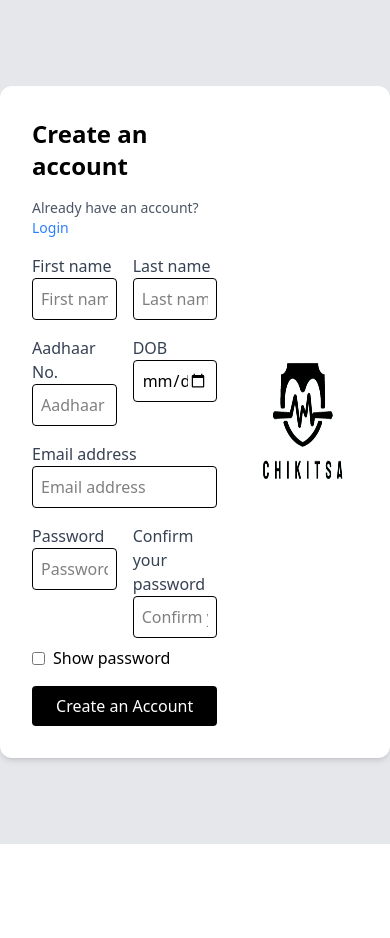
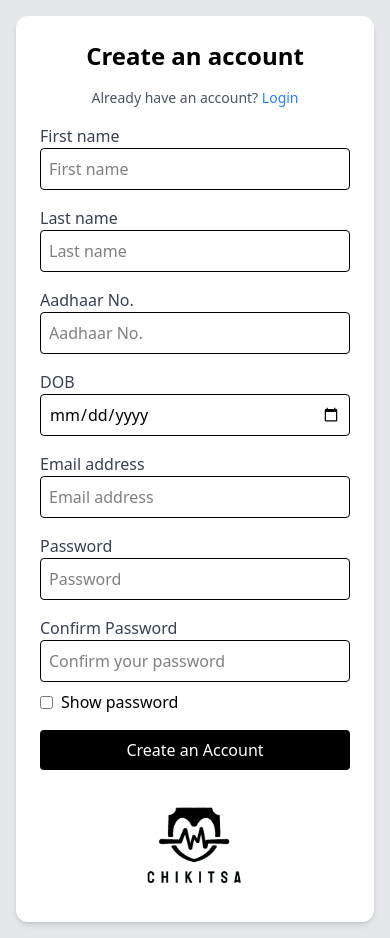
Before and after one commit to punithchavan/CHIKITSA, a React (Vite) app in the folder medical/: page /PSignup in a window 390 px wide. Before the commit the page ends 844 px from the top, so only its background shows below. Built offline with nearby package versions, Linux system fonts and the light colour scheme.

Commit message:
made responsive

```diff
--- a/medical/src/pages/Dsignup.jsx
+++ b/medical/src/pages/Dsignup.jsx
@@ -1,18 +1,21 @@
 import { useState } from "react";
-import logo from "../assets/logo.png"
-import { useNavigate,Link } from "react-router-dom";
+import logo from "../assets/logo.png";
+import { useNavigate, Link } from "react-router-dom";
+
 export default function DSignupForm() {
   const [showPassword, setShowPassword] = useState(false);
 
   return (
-    <div className="flex items-center justify-center min-h-screen bg-gray-200">
-      <div className="bg-white p-8 rounded-xl shadow-md max-w-2xl w-full flex">
-        <div className="w-2/3 pr-8">
-          <h2 className="text-2xl font-bold mb-4">Create an account</h2>
-          <p className="text-sm text-gray-600 mb-4">
+    <div className="flex items-center justify-center min-h-screen bg-gray-200 p-4">
+      <div className="bg-white p-6 md:p-8 rounded-xl shadow-md max-w-4xl w-full flex flex-col md:flex-row">
+        {/* Form Section */}
+        <div className="w-full md:w-2/3 md:pr-8">
+          <h2 className="text-2xl font-bold mb-4 text-center md:text-left">Create an account</h2>
+          <p className="text-sm text-gray-600 mb-4 text-center md:text-left">
             Already have an account? <Link to="/Login" className="text-blue-500 hover:underline">Login</Link>
           </p>
-          <div className="grid grid-cols-2 gap-4">
+
+          <div className="grid grid-cols-1 md:grid-cols-2 gap-4">
             <div>
               <label className="block text-gray-700">First name</label>
               <input type="text" placeholder="First name" className="border p-2 rounded w-full" />
@@ -29,7 +32,7 @@ export default function DSignupForm() {
               <label className="block text-gray-700">Aadhaar No.</label>
               <input type="text" placeholder="Aadhaar No." className="border p-2 rounded w-full" />
             </div>
-            <div className="col-span-2">
+            <div className="md:col-span-2">
               <label className="block text-gray-700">Email address</label>
               <input type="email" placeholder="Email address" className="border p-2 rounded w-full" />
             </div>
@@ -38,10 +41,11 @@ export default function DSignupForm() {
               <input type={showPassword ? "text" : "password"} placeholder="Password" className="border p-2 rounded w-full" />
             </div>
             <div>
-              <label className="block text-gray-700">Confirm your password</label>
+              <label className="block text-gray-700">Confirm Password</label>
               <input type={showPassword ? "text" : "password"} placeholder="Confirm your password" className="border p-2 rounded w-full" />
             </div>
           </div>
+
           <div className="flex items-center mt-2">
             <input
               type="checkbox"
@@ -51,10 +55,15 @@ export default function DSignupForm() {
             />
             <span>Show password</span>
           </div>
-          <button className="mt-4 w-full bg-black text-white py-2 rounded">Create an Account</button>
+
+          <button className="mt-4 w-full bg-black text-white py-2 rounded hover:bg-gray-800 transition">
+            Create an Account
+          </button>
         </div>
-        <div className="w-1/3 flex justify-center items-center">
-          <img src={logo} alt="Chikitsa Logo" className="w-24 h-24" />
+
+        {/* Logo Section */}
+        <div className="w-full md:w-1/3 flex justify-center items-center mt-6 md:mt-0">
+          <img src={logo} alt="Chikitsa Logo" className="w-32 md:w-40 h-auto" />
         </div>
       </div>
     </div>
--- a/medical/src/pages/LoginPage.jsx
+++ b/medical/src/pages/LoginPage.jsx
@@ -1,12 +1,12 @@
 import React, { useState } from "react";
-import { useNavigate,Link } from "react-router-dom";
+import { useNavigate, Link } from "react-router-dom";
 import logo from "../assets/logo.png";
 
 const LoginPage = () => {
   const [email, setEmail] = useState("");
   const [password, setPassword] = useState("");
   const [showPassword, setShowPassword] = useState(false);
-   const navigate = useNavigate();
+  const navigate = useNavigate();
 
   const handleLogin = (e) => {
     e.preventDefault();
@@ -14,8 +14,9 @@ const LoginPage = () => {
   };
 
   return (
-    <div className="flex items-center justify-center min-h-screen bg-gray-300">
-      <div className="bg-white p-10 rounded-2xl shadow-lg flex w-[600px] space-x-6">
+    <div className="flex items-center justify-center min-h-screen bg-gray-300 p-4">
+      <div className="bg-white p-8 md:p-10 rounded-2xl shadow-lg flex flex-col md:flex-row w-full max-w-md md:w-[600px] space-y-6 md:space-x-6">
+
         {/* Left Side - Form */}
         <div className="flex-1">
           <h2 className="text-2xl font-semibold mb-2">Good to see you again</h2>
@@ -28,7 +29,7 @@ const LoginPage = () => {
               <label className="block text-sm font-medium">Email address</label>
               <input
                 type="email"
-                className="w-full p-2 border rounded mt-1 focus:ring focus:ring-blue-300"
+                className="w-full p-3 border rounded mt-1 focus:ring focus:ring-blue-300 text-sm"
                 value={email}
                 onChange={(e) => setEmail(e.target.value)}
                 required
@@ -39,7 +40,7 @@ const LoginPage = () => {
               <label className="block text-sm font-medium">Password</label>
               <input
                 type={showPassword ? "text" : "password"}
-                className="w-full p-2 border rounded mt-1 focus:ring focus:ring-blue-300"
+                className="w-full p-3 border rounded mt-1 focus:ring focus:ring-blue-300 text-sm"
                 value={password}
                 onChange={(e) => setPassword(e.target.value)}
                 required
@@ -65,9 +66,9 @@ const LoginPage = () => {
           </form>
         </div>
 
-
-        <div className="flex items-center">
-          <img src={logo} alt="Chikitsa Logo" className="w-50 h-40 object-contain" />
+        {/* Right Side - Logo (Hidden on Small Screens) */}
+        <div className="hidden md:flex items-center">
+          <img src={logo} alt="Chikitsa Logo" className="w-40 md:w-50 h-auto object-contain" />
         </div>
       </div>
     </div>
--- a/medical/src/pages/Psignup.jsx
+++ b/medical/src/pages/Psignup.jsx
@@ -1,18 +1,24 @@
 import { useState } from "react";
-import logo from "../assets/logo.png"
-import { useNavigate,Link } from "react-router-dom";
+import logo from "../assets/logo.png";
+import { useNavigate, Link } from "react-router-dom";
+
 export default function PSignupForm() {
   const [showPassword, setShowPassword] = useState(false);
 
   return (
-    <div className="flex items-center justify-center min-h-screen bg-gray-200">
-      <div className="bg-white p-8 rounded-xl shadow-md max-w-2xl w-full flex">
-        <div className="w-2/3 pr-8">
-          <h2 className="text-2xl font-bold mb-4">Create an account</h2>
-          <p className="text-sm text-gray-600 mb-4">
-            Already have an account? <Link to="/Login" className="text-blue-500 hover:underline">Login</Link>
+    <div className="flex items-center justify-center min-h-screen bg-gray-200 p-4">
+      <div className="bg-white p-6 md:p-8 rounded-xl shadow-md max-w-2xl w-full flex flex-col md:flex-row">
+        {/* Form Section */}
+        <div className="w-full md:w-2/3 md:pr-8">
+          <h2 className="text-2xl font-bold mb-4 text-center md:text-left">Create an account</h2>
+          <p className="text-sm text-gray-600 mb-4 text-center md:text-left">
+            Already have an account?{" "}
+            <Link to="/Login" className="text-blue-500 hover:underline">
+              Login
+            </Link>
           </p>
-          <div className="grid grid-cols-2 gap-4">
+
+          <div className="grid grid-cols-1 md:grid-cols-2 gap-4">
             <div>
               <label className="block text-gray-700">First name</label>
               <input type="text" placeholder="First name" className="border p-2 rounded w-full" />
@@ -27,9 +33,9 @@ export default function PSignupForm() {
             </div>
             <div>
               <label className="block text-gray-700">DOB</label>
-              <input type="date" placeholder="DOB" className="border p-2 rounded w-full" />
+              <input type="date" className="border p-2 rounded w-full" />
             </div>
-            <div className="col-span-2">
+            <div className="md:col-span-2">
               <label className="block text-gray-700">Email address</label>
               <input type="email" placeholder="Email address" className="border p-2 rounded w-full" />
             </div>
@@ -38,10 +44,12 @@ export default function PSignupForm() {
               <input type={showPassword ? "text" : "password"} placeholder="Password" className="border p-2 rounded w-full" />
             </div>
             <div>
-              <label className="block text-gray-700">Confirm your password</label>
+              <label className="block text-gray-700">Confirm Password</label>
               <input type={showPassword ? "text" : "password"} placeholder="Confirm your password" className="border p-2 rounded w-full" />
             </div>
           </div>
+
+          {/* Show Password Checkbox */}
           <div className="flex items-center mt-2">
             <input
               type="checkbox"
@@ -51,10 +59,16 @@ export default function PSignupForm() {
             />
             <span>Show password</span>
           </div>
-          <button className="mt-4 w-full bg-black text-white py-2 rounded">Create an Account</button>
+
+          {/* Signup Button */}
+          <button className="mt-4 w-full bg-black text-white py-2 rounded hover:bg-gray-800 transition">
+            Create an Account
+          </button>
         </div>
-        <div className="w-1/3 flex justify-center items-center">
-          <img src={logo} alt="Chikitsa Logo" className="w-50 h-40" />
+
+        {/* Image Section */}
+        <div className="w-full md:w-1/3 flex justify-center items-center mt-6 md:mt-0">
+          <img src={logo} alt="Chikitsa Logo" className="w-32 md:w-40 h-auto" />
         </div>
       </div>
     </div>
--- a/medical/src/pages/SplashScreen.jsx
+++ b/medical/src/pages/SplashScreen.jsx
@@ -18,14 +18,14 @@ const SplashScreen = () => {
 
   return (
     <div
-      className={`h-screen flex items-center justify-center bg-gray-100 transition-opacity duration-500 ${
+      className={`h-screen flex items-center justify-center bg-gray-100 dark:bg-gray-900 transition-opacity duration-500 ease-in-out ${
         fadeOut ? "opacity-0" : "opacity-100"
       }`}
     >
       <img
   src={logo}
   alt="Splash Screen"
-  className="w-64 h-64 object-cover"
+  className="max-w-xs sm:max-w-sm md:max-w-md lg:max-w-lg h-auto object-contain"
 />
 
     </div>
```
Also changed, not shown: medical/src/pages/AccountSelection.jsx (+20 -14 lines), medical/vite.config.js (line endings or trailing spaces), 1 other file (tests, documents, lock files or other folders).
